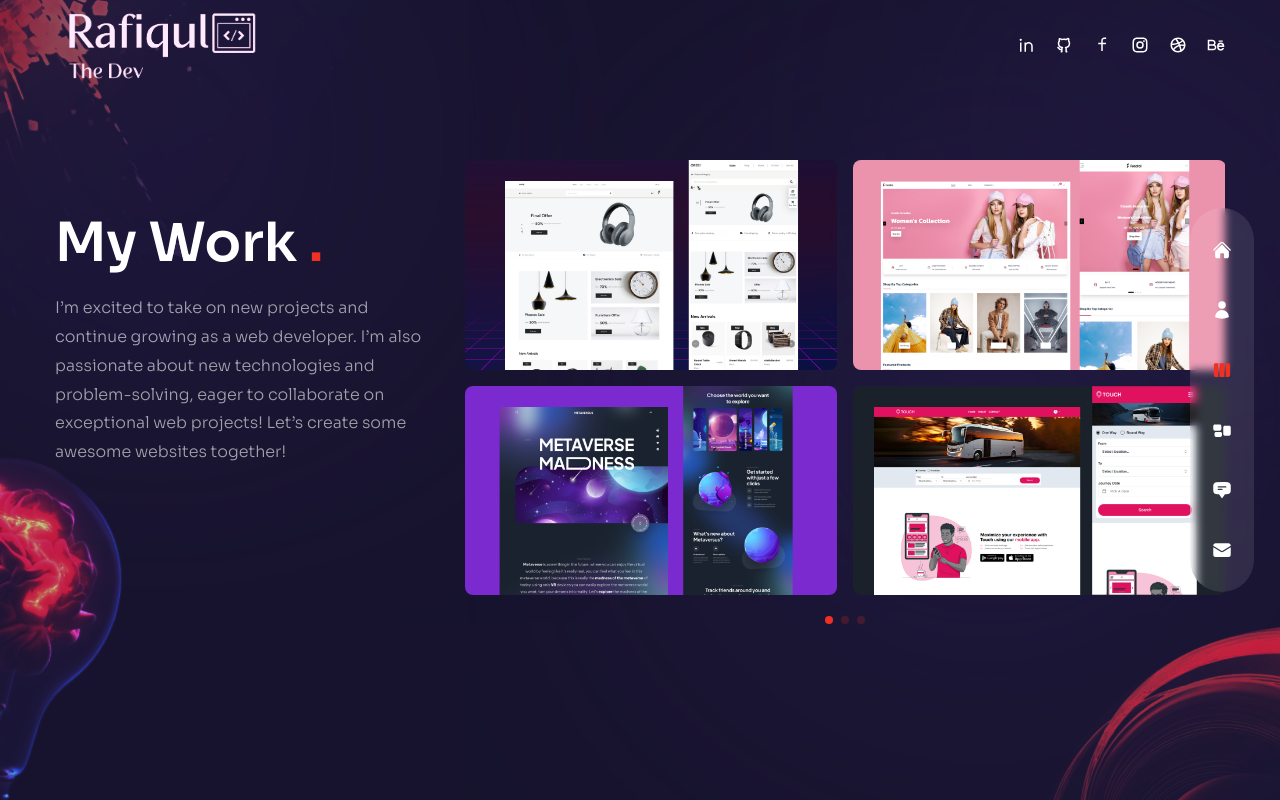
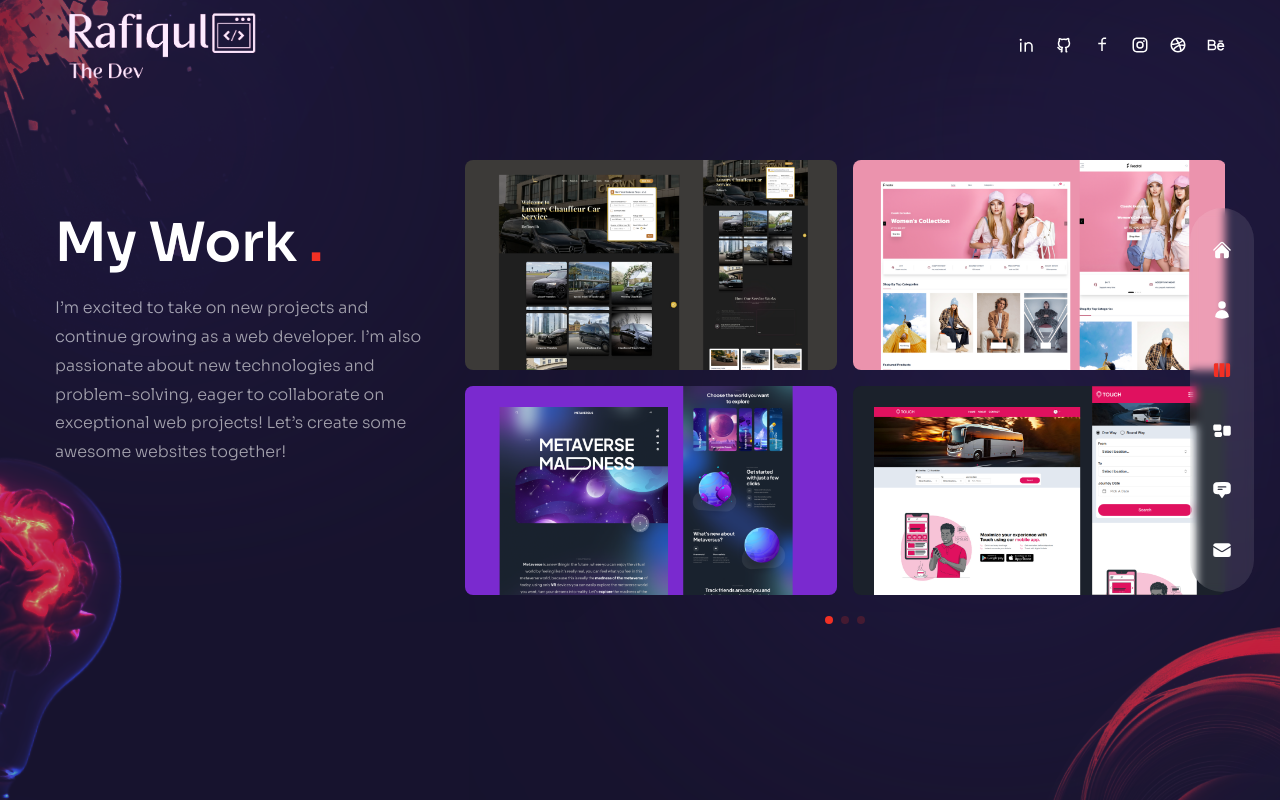
Before and after one commit to Mr-Rafiqul-Islam/portfolio-using-nextjs, a Next.js app: page /work in a window 1280 px wide. Built offline with nearby package versions, Linux system fonts and the light colour scheme.

Commit message:
Update: Added new Projects in WorkSlider.js

```diff
--- a/components/WorkSlider.js
+++ b/components/WorkSlider.js
@@ -5,8 +5,8 @@ const workSlides = {
       images: [
         {
           title: "title",
-          path: "/thumb1.png",
-          liveLink: "https://orebi-main.vercel.app/",
+          path: "/Chauffeur.png",
+          liveLink: "https://luxurychauffeurcar.com.au/",
         },
         {
           title: "title",
@@ -57,6 +57,11 @@ const workSlides = {
           title: "title",
           path: "/thumb4.jpg",
           liveLink: "https://choice-headphone-landingpage.vercel.app/",
+        },
+        {
+          title: "title",
+          path: "/Ai_Studio.png",
+          liveLink: "https://mr-rafiqulthedev-ai-image-generator.vercel.app/",
         },
         {
           title: "Air King",
```
Also changed, not shown: public/Ai_Studio.png (added), public/Chauffeur.png (added).
